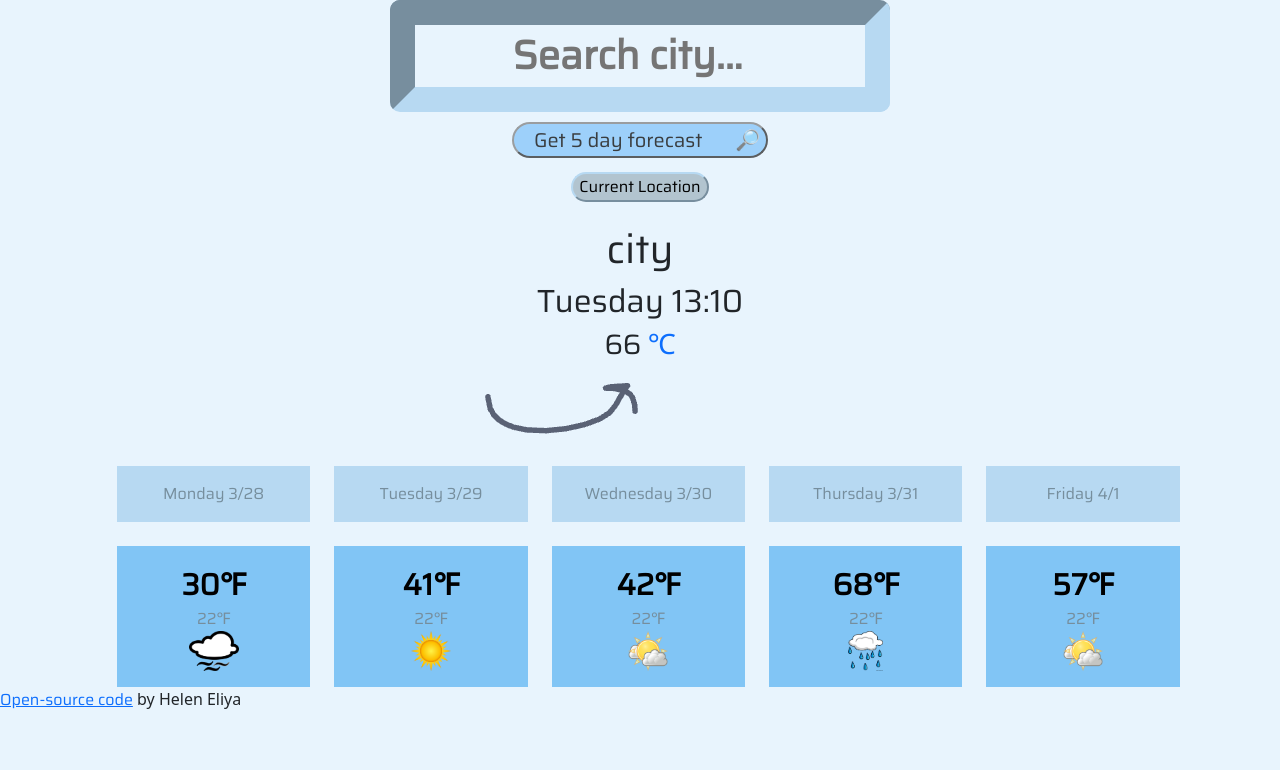
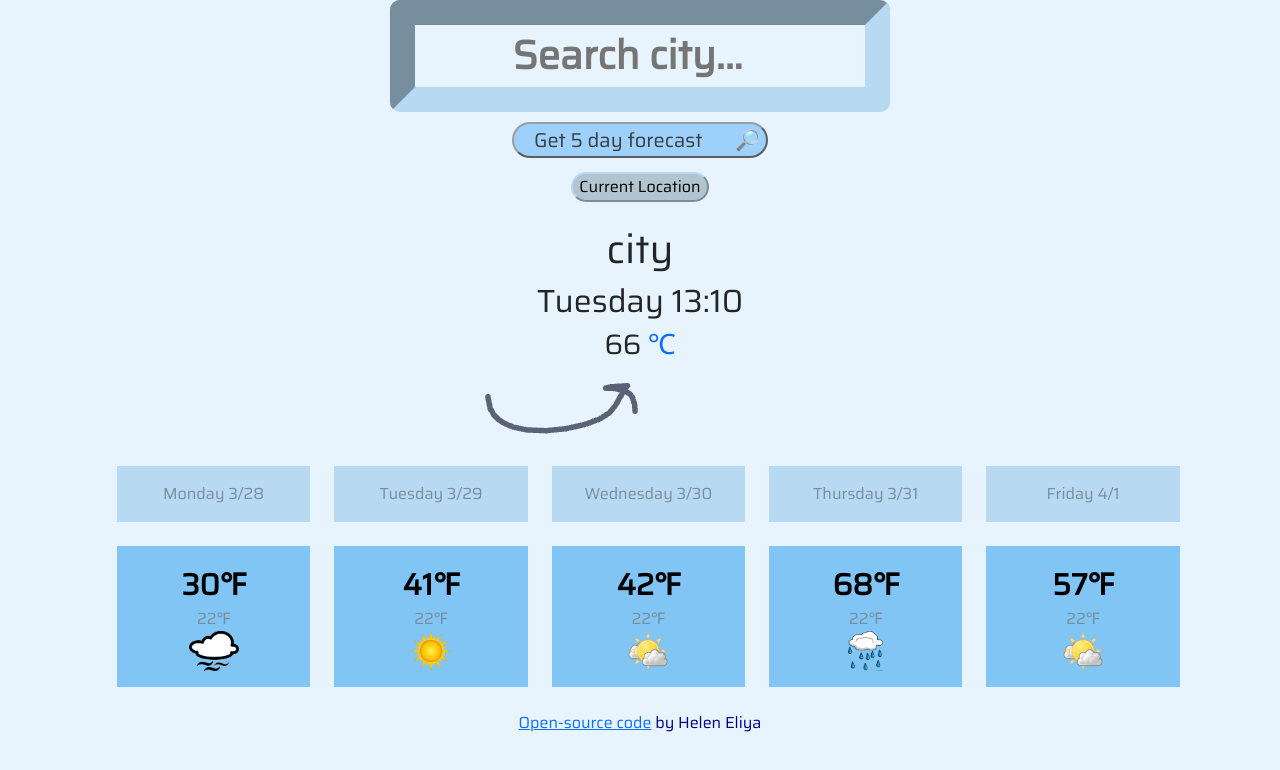
Before and after one commit to heleneliya/Weather-App, a plain HTML site: page index.html in a window 1280 px wide. Drawn offline with nearby package versions, Linux system fonts and the light colour scheme; no server answers.

Commit message:
edited footnote

```diff
--- a/index.html
+++ b/index.html
@@ -119,10 +119,9 @@
         </div>
       </div>
     </div>
-    <p>
-      <a id="footnote" href="https://github.com/heleneliya/Weather-App">
-        Open-source code</a
-      >
+  </br>
+    <p id="footnote">
+      <a href="https://github.com/heleneliya/Weather-App"> Open-source code</a>
       <span> by Helen Eliya</span>
     </p>
   </body>
--- a/src/styles.css
+++ b/src/styles.css
@@ -90,4 +90,5 @@ h1,
 #footnote {
   font-family: "Saira", sans-serif;
   text-align: center;
+  color: darkblue;
 }
```
